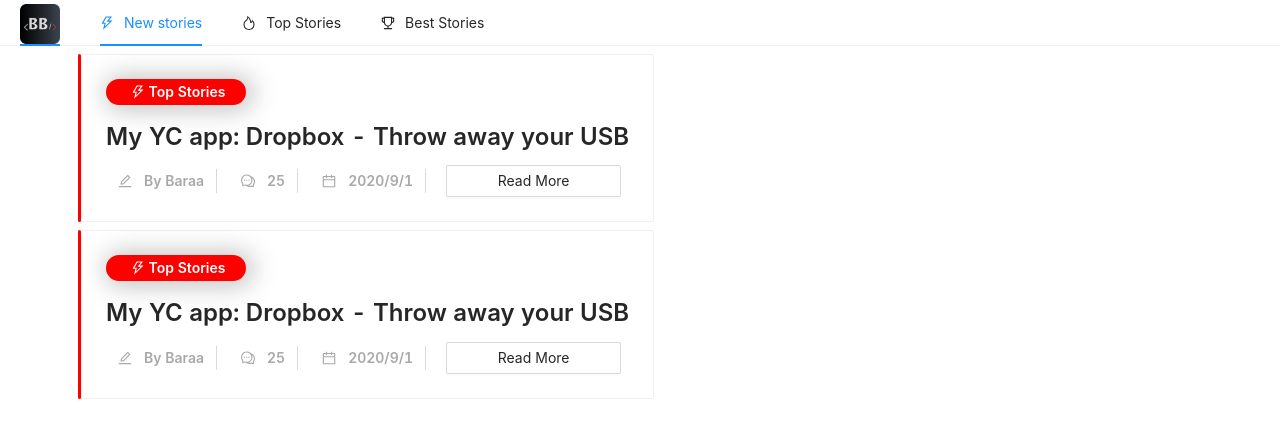
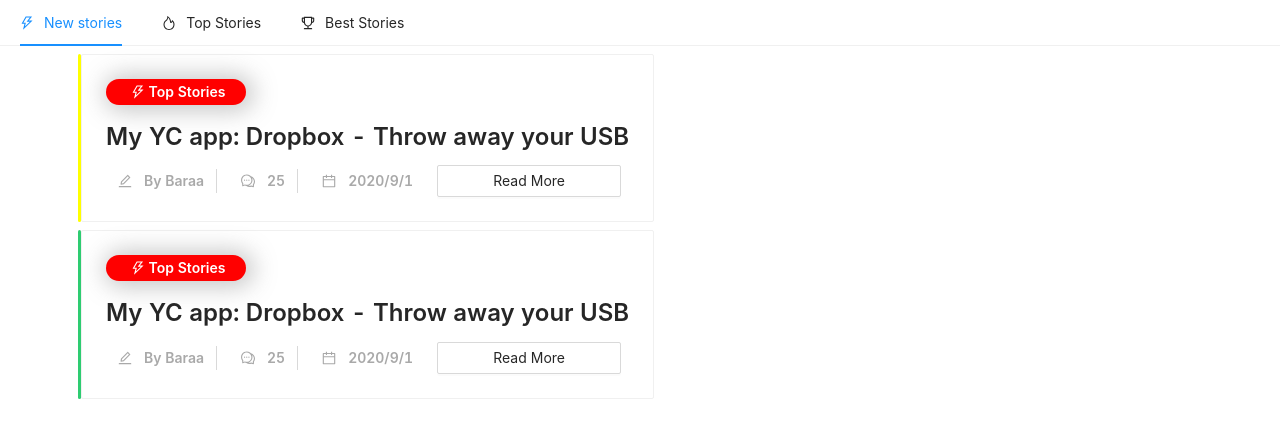
Before and after one commit to BaraaSoft/HackerNews, a React (Create React App) app: page / in a window 1280 px wide. Shown: the top 438 px of the page. Built offline with nearby package versions, Linux system fonts and the light colour scheme.

Commit message:
add random color to post item

```diff
--- a/src/components/ItemView.component.js
+++ b/src/components/ItemView.component.js
@@ -5,6 +5,29 @@
 import moment from 'moment'
 
 const { Title, Text } = Typography;
+
+const getColor = () => {
+    const colors = [
+
+        '#f39c12',
+        'red',
+        'yellow',
+        'orange',
+        '#16a085',
+        '#34495e',
+
+        '#c0392b',
+        '#2ecc71',
+        '#8e44ad',
+        'magenta',
+        '#2c3e50',
+        'gold',
+        '#d35400',
+    ];
+    const randomColorIndex = Math.floor(Math.random() * 13)
+    return colors[randomColorIndex]
+}
+
 
 const ContainerDiv = styled.div`
     display:flex;
@@ -18,10 +41,9 @@
 const IndicatorDiv = styled.div`
     align-self: stretch;
     width:3px;
-    background-color:red;
+    background-color:${() => getColor()};
     border-radius:10px;
-
-    box-shadow: 173px 16px 86px -23px rgba(227,20,100,1);
+    box-shadow: 173px 16px 86px -23px ${() => getColor()};
 `;
 
 const BarDiv = styled.div`
@@ -75,21 +97,9 @@
 }
 
 
-const colors = [
-    'pink',
-    'red',
-    'yellow',
-    'orange',
-    'cyan',
-    'green',
-    'blue',
-    'purple',
-    'geekblue',
-    'magenta',
-    'volcano',
-    'gold',
-    'lime',
-];
+
+
+
 
 
 const ItemView = ((props) => {
@@ -118,7 +128,7 @@
                     <BarItem>
                         <CalendarOutlined style={{ color: '#a9a9a9', padding: '4px' }} />
                         <AuthorDiv strong>2020/9/1</AuthorDiv>
-                        <BarDivider />
+
                     </BarItem>
                     <BarItem style={{ flex: 1 }}>
                         <Button
--- a/src/components/Menu.component.js
+++ b/src/components/Menu.component.js
@@ -25,19 +25,9 @@
 
     return (
         <MenuDiv onClick={handleClick} selectedKeys={[current]} mode="horizontal">
-            <Menu.Item key="home">
-                <Avatar shape='square' src={logo} size={40} />
-            </Menu.Item>
-            <Menu.Item key="new" icon={<ThunderboltOutlined />}>
-                New stories
-            </Menu.Item>
-            <Menu.Item key="top" icon={<FireOutlined />}>
-                Top Stories
-            </Menu.Item>
-            <Menu.Item key="best" icon={<TrophyOutlined />}>
-                Best Stories
-            </Menu.Item>
-
+            <Menu.Item key="new" icon={<ThunderboltOutlined />}>New stories</Menu.Item>
+            <Menu.Item key="top" icon={<FireOutlined />}>Top Stories</Menu.Item>
+            <Menu.Item key="best" icon={<TrophyOutlined />}>Best Stories</Menu.Item>
         </MenuDiv>
     )
 }
```
